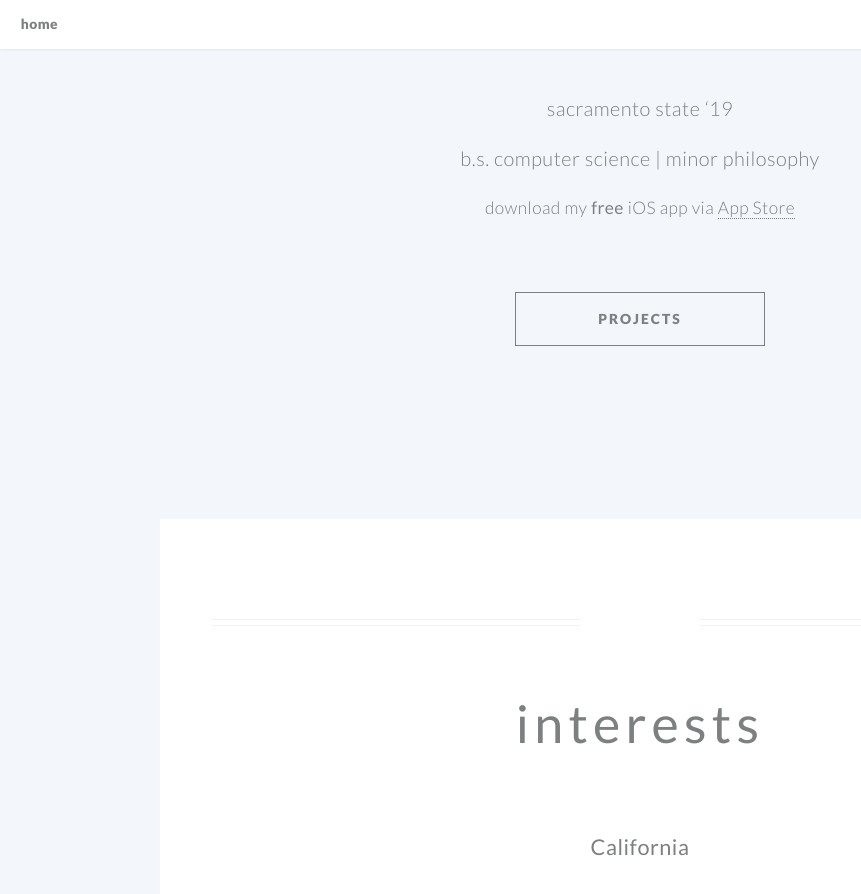
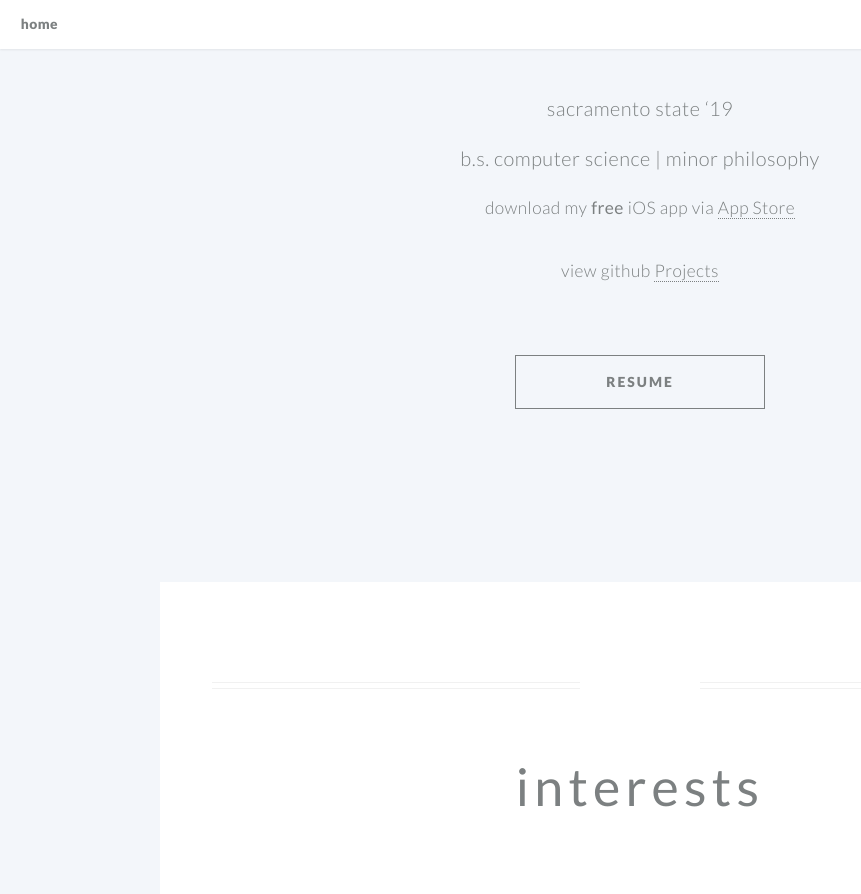
Before and after one commit to dp916/dp916.github.io, a Jekyll site: the page built from index.md, in a window 1280 px wide and 900 px high, scrolled down 775 px. Shown: the top 894 px of the window, without its empty margins (0-861 px from the left). Built offline with Jekyll 4.4.1, drawn with Linux system fonts in a browser that asks for light colours; part of the change alters nothing that is shown.

Commit message:
Update index.md

```diff
--- a/index.md
+++ b/index.md
@@ -12,7 +12,7 @@ background_image: /images/space.jpg
 page_url: /hello # only include this variable if you aren't building the page to your primary domain
 
 # favicon
-favicon: /assets/ico/favicon.ico
+favicon: /images/space.jpg
 
 # social media
 twitter_username:  # # your twitter handle
@@ -22,15 +22,10 @@ linkedin:  # the part after ("https://www.linkedin.com/in/...")
 # google_analytics: <-- your google analytics Tracking ID
 
 # By declaring these variables, you can include a button that links to an external website or to media.
-about_button: /assets/ico/favicon.ico
+about_button: /images/space.jpg
 
 # the link
-about_button_label: projects # the label on the button
-
-about_button2: /images/space.jpg
-
-about_button2_label: resume
-
+about_button_label: resume # the label on the button
 
 # optional portfolio section ------------------------------------------
 
@@ -54,3 +49,5 @@ cta_button_label: email # the label on the button
 ### b.s. computer science | minor philosophy
 
 download my **free** iOS app via [App Store](https://apps.apple.com/us/app/learn-cybersecurity/id1556509824)
+
+view github [Projects](https://github.com/dp916)
```
